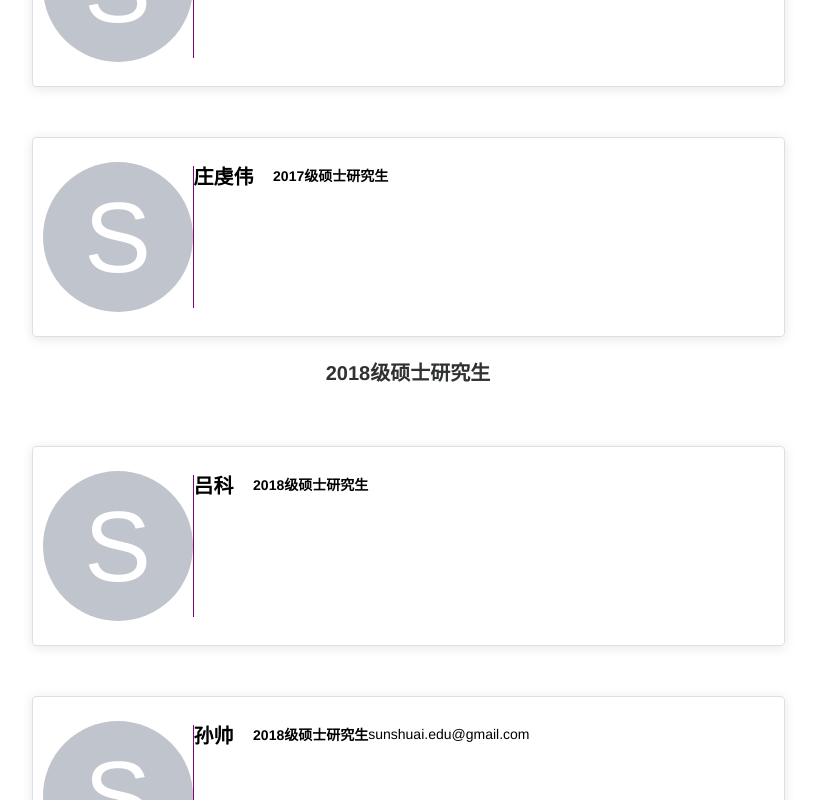
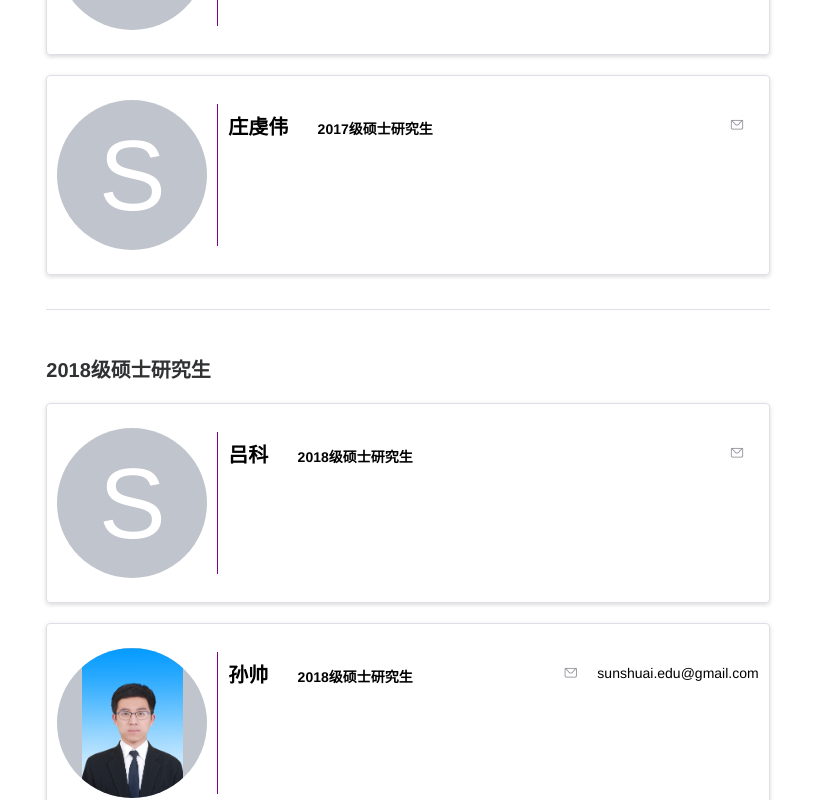
Before and after one commit to thothsun/blockchain-lab, a Nuxt app: page /members in a window 1280 px wide. Shown: the part 1180-1980 px from the top of the page, without its empty margins (232-1048 px from the left). Built offline with nearby package versions, Linux system fonts and the light colour scheme.

Commit message:
调整成员页的样式，响应式

```diff
--- a/components/member.vue
+++ b/components/member.vue
@@ -1,22 +1,35 @@
 <template>
 
-  <div
-    style="margin-top:50px; height: 200px;width: 800px;display: flex;justify-content: space-around;align-items: center;border: 1px #DCDFE6 solid; border-radius: 4px;box-shadow: 0 2px 12px 0 rgba(0, 0, 0, 0.1);padding: 10px">
-    <div style="height: 150px;width: 150px;">
-      <div style="height: 100%;width: 100%">
-        <el-avatar
-          style="width: 100%;height: 100%;font-size: 10rem;display: flex;justify-content: center;align-items: center" :src="avatar">
-          S
-        </el-avatar>
-      </div>
+  <div class="container">
+
+
+    <div style="height: 150px;width: 150px">
+      <el-avatar
+        style="width: 150px;height: 150px;font-size: 10rem;display: flex;justify-content: center;align-items: center"
+        :src="avatar">S
+      </el-avatar>
     </div>
 
-    <div style="width: 1px;height:80%;background-color: purple;"></div>
 
-    <div style="display: inline-block;height: 180px;width: 580px">
+    <div style="width: 1px;height:80%;background-color: purple;margin: 0 10px"></div>
 
-      <div style="height: 20%;display: flex;align-items: center;margin: 10px 0">
-        <b style="font-size: 2rem">{{name}}</b> &nbsp;&nbsp;&nbsp;&nbsp; <b>{{position}}</b> {{email}}
+
+    <div style="display: inline-block;height: 150px;width: 580px">
+
+      <div style="height: 20%;display: flex;justify-content: space-between;align-items: center;margin: 10px 0">
+
+        <div>
+          <b style="font-size: 2rem;white-space: nowrap">{{name}}</b>
+          &nbsp;&nbsp;&nbsp;&nbsp;
+          <b style="white-space: nowrap">{{position}}</b>
+        </div>
+
+
+        <div>
+          <i class="el-icon-message" style="color: #909399"></i>
+          &nbsp;&nbsp;
+          {{email}}
+        </div>
       </div>
 
 
@@ -43,4 +56,18 @@
 
 <style scoped>
 
+  .container {
+    margin: 10px 0;
+    height: 200px;
+    width: 100%;
+    display: flex;
+    justify-content: space-around;
+    align-items: center;
+    border: 1px #DCDFE6 solid;
+    border-radius: 4px;
+    padding: 10px;
+    box-shadow: 0 2px 4px rgba(0, 0, 0, .12), 0 0 6px rgba(0, 0, 0, .04);
+    overflow: hidden;
+  }
+
 </style>
--- a/pages/members.vue
+++ b/pages/members.vue
@@ -15,6 +15,8 @@
             email="liuyuan@swc.neu.edu.cn"
             description="1986年出生于吉林长春，博士，副教授，信息安全系主任。2015年10月通过东北大学引进人才的方式任教于软件学院信息安全系。 2014年11月毕业于新加坡南洋理工大学计算机工程学院，获得博士学位，导师是 Associate professor Jie Zhang。 2010年7月毕业于哈尔滨工业大学，获得学士学位，导师肖立伊教授。"
           ></member>
+
+          <el-divider></el-divider>
 
           <h1>2016级硕士研究生</h1>
 
@@ -34,6 +36,7 @@
             description=""
           ></member>
 
+          <el-divider></el-divider>
 
           <h1>2017级硕士研究生</h1>
 
@@ -54,6 +57,9 @@
           ></member>
 
 
+          <el-divider></el-divider>
+
+
           <h1>2018级硕士研究生</h1>
 
 
@@ -68,7 +74,7 @@
 
           <member
             name="孙帅"
-            avatar=""
+            avatar="avatar/sunshuai.jpg"
             position="2018级硕士研究生"
             email="sunshuai.edu@gmail.com"
             description=""
@@ -82,6 +88,9 @@
             email=""
             description=""
           ></member>
+
+
+          <el-divider></el-divider>
 
 
           <h1>2019级硕士研究生</h1>
@@ -118,8 +127,9 @@
             description=""
           ></member>
 
+          <el-divider></el-divider>
+
           <h1>本科生</h1>
-
 
           <member
             name="Name"
@@ -144,6 +154,8 @@
             email=""
             description=""
           ></member>
+
+          <el-divider></el-divider>
 
           <h1>留学生</h1>
 
@@ -191,4 +203,7 @@
 
 <style scoped>
 
+  h1 {
+    width: 100%;
+  }
 </style>
```
Also changed, not shown: static/avatar/sunshuai.jpg (added).
